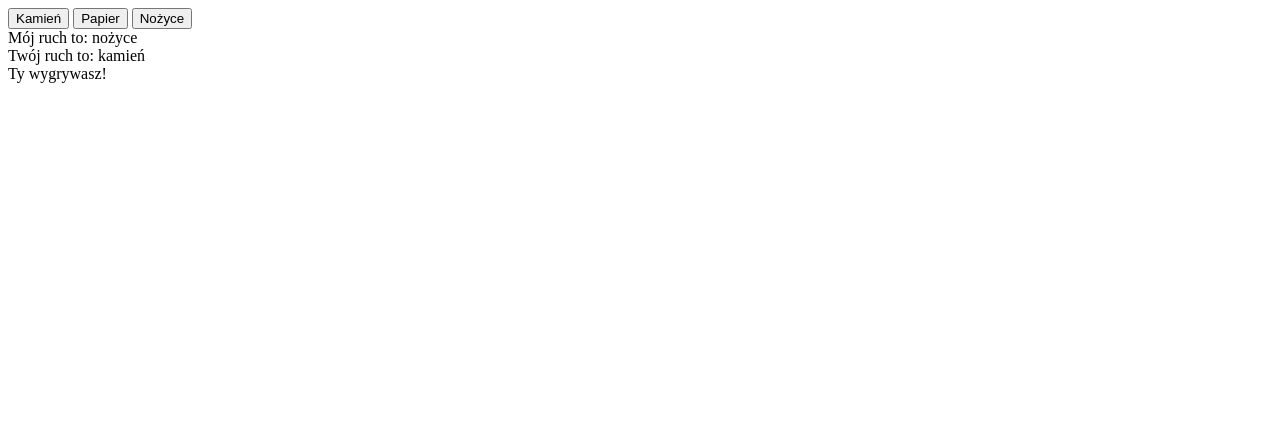
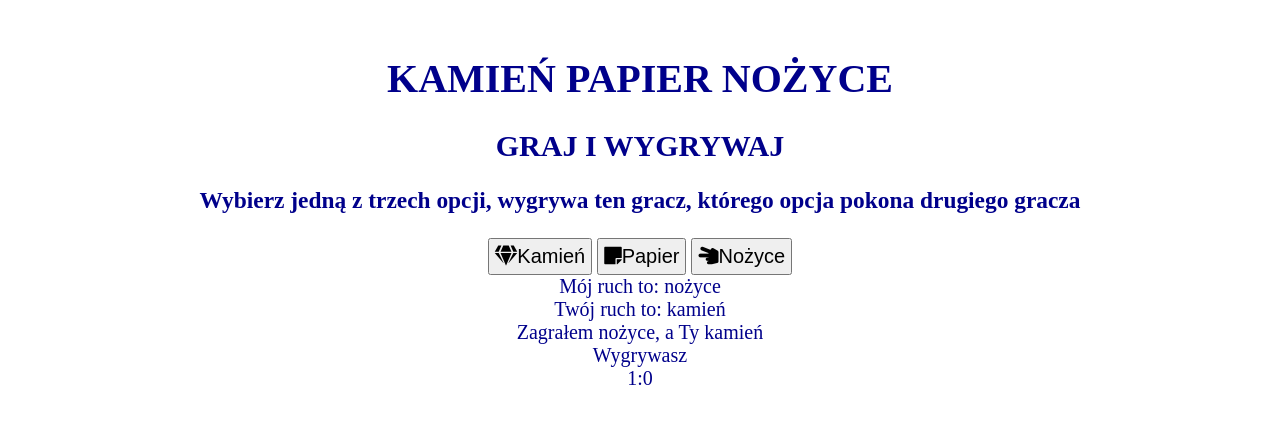
Before and after one commit to Orzechowa/javascript-prework, a website: page index.html in a window 1280 px wide. Both pictures are taken after a click on the button "Kamień". Drawn offline with Linux system fonts and the light colour scheme.

Commit message:
Add function result

```diff
--- a/index.html
+++ b/index.html
@@ -4,16 +4,24 @@
 	<meta charset="UTF-8">
 	<title>Kamień, papier, nożyce</title>
 	<link rel="stylesheet" href="css/style.css">
+	<link rel="stylesheet" href="https://use.fontawesome.com/releases/v5.5.0/css/all.css">
 </head>
 <body>
+	<header>
+		<h1>KAMIEŃ PAPIER NOŻYCE</h1>
+		<h2>GRAJ I WYGRYWAJ</h2>
+		<h3> Wybierz jedną z trzech opcji, wygrywa ten gracz, którego opcja pokona drugiego gracza</h3>
+	</header>
 	<div class="container">
 		<div id="buttons">
-			<button id="play-rock">Kamień</button>
-			<button id="play-paper">Papier</button>
-			<button id="play-scissors">Nożyce</button>
+			<button class="rock" id="play-rock"><i class="fas fa-gem"></i>Kamień</button>
+			<button class="paper" id="play-paper"><i class="fas fa-sticky-note"></i>Papier</button>
+			<button class="scissors" id="play-scissors"><i class="fas fa-hand-scissors"></i>Nożyce</button>
 		</div>
-		<div id="messages"></div>
+		<div class="choice" id="messages"></div>
+		<div id="result"></div>
 	</div>
+
 	<script src="js/functions.js"></script>
 	<script src="js/script.js"></script>
 </body>
--- a/js/script.js
+++ b/js/script.js
@@ -1,99 +1,51 @@
+let playerScore = 0;
+let computerScore = 0;
+
 function playGame(playerInput){
-  clearMessages();
+
   function getMoveName(argMoveId){
-    if(argMoveId == 1){
-      return 'kamień';
-    }
-    if(argMoveId == 2){
-      return 'papier'
-    }
-    if(argMoveId == 3){
-      return 'nożyce'
-    }
-    printMessage('Nie znam ruchu o id ' + argMoveId + '.');
-      return 'nieznany ruch';
+    if(argMoveId == 1) return 'kamień'
+    if(argMoveId == 2) return 'papier'
+    if(argMoveId == 3) return 'nożyce'
   }
 
+  function displayResult(argComputerMove, argPlayerMove){
+    printMessage('Zagrałem ' + argComputerMove + ', a Ty ' + argPlayerMove);
+
+    if((argComputerMove == 'kamień' && argPlayerMove =='papier') ||
+    (argComputerMove == 'nożyce' && argPlayerMove == 'kamień') ||
+    (argComputerMove == 'papier' && argPlayerMove == 'nożyce')) {
+     printMessage('Wygrywasz');
+     playerScore++;
+     printMessage(playerScore + ':' + computerScore);
+  }
+  else if(argComputerMove == argPlayerMove) {
+     printMessage('Remis!');
+  } else {
+    printMessage('Przegrywasz!');
+    computerScore++;
+    printMessage(playerScore + ':' + computerScore);
+  }
+
+  }
+
+// PROCES GRY
+
+// wyczść diva z wiadomościami
+clearMessages();
+
+// wylosuj wybór gracza i skonwertuj go do zapisu tekstowego (1 --> papier)
   let randomNumber = Math.floor(Math.random() * 3 + 1);
-
-  console.log('Wylosowana liczba to: ' + randomNumber);
-
   let computerMove = getMoveName(randomNumber);
-  /*
-  if(randomNumber == 1){
-    computerMove = 'kamień';
-  }
-  if(randomNumber == 2) {
-    computerMove = 'papier';
-  }
-  if(randomNumber == 3) {
-    computerMove = 'nożyce'
-  }
-  */
   printMessage('Mój ruch to: ' + computerMove);
 
-
-  console.log('Gracz wpisał: ' + playerInput);
+// ustal wybó gracza (1 --> papier)
 
   let playerMove = getMoveName(playerInput);
-
-  /*
-  if(playerInput == '1'){
-    playerMove = 'kamień';
-  }
-  if(playerInput == '2'){
-    playerMove = 'papier';
-  }
-  if(playerInput == '3'){
-    playerMove = 'nożyce'
-  }
-  */
-
   printMessage('Twój ruch to: ' + playerMove);
 
-  let argComputerMove = getMoveName(randomNumber);
 
-  let argPlayerMove = getMoveName(playerInput);
-
-  function displayResult(argComputerMove, argPlayerMove){
-    printMessage('Zagrałem' + argComputerMove + ', a Ty' + argPlayerMove);
-  }
-  if(argComputerMove == 'kamień' && argPlayerMove == 'kamień'){
-    printMessage('Remis!');
-  }
-  if(argComputerMove == 'kamień' && argPlayerMove == 'nożyce'){
-    printMessage('Przegrywasz!');
-  }
-  if(argComputerMove == 'kamień' && argPlayerMove =='papier'){
-    printMessage( 'Wygrywasz')
-  }
-  if(argComputerMove == 'kamień' && argPlayerMove == 'nieznany ruch'){
-    printMessage('Wybierz poprawną opcje!');
-  }
-  if(argComputerMove == 'papier' && argPlayerMove == 'papier'){
-    printMessage('Remis!');
-  }
-  if(argComputerMove == 'papier' && argPlayerMove == 'kamień'){
-    printMessage('Przegrywasz!');
-  }
-  if(argComputerMove == 'papier' && argPlayerMove == 'nożyce'){
-    printMessage('Ty wygrywasz!');
-  }
-  if(argComputerMove == 'papier' && argPlayerMove == 'nieznany ruch'){
-    printMessage('Wybierz poprawną opcje!');
-  }
-  if(argComputerMove == 'nożyce' && argPlayerMove == 'papier'){
-    printMessage('Przegrywasz!');
-  }
-  if(argComputerMove == 'nożyce' && argPlayerMove == 'kamień'){
-    printMessage('Ty wygrywasz!');
-  }
-  if(argComputerMove == 'nożyce' && argPlayerMove == 'nożyce'){
-    printMessage('Remis!');
-  }
-  if(argComputerMove == 'nożyce' && argPlayerMove == 'nieznany ruch'){
-    printMessage('Wybierz poprawną opcje!');
-  }
+  displayResult(computerMove, playerMove);
 }
 
 document.getElementById('play-rock').addEventListener('click', function(){
--- a/sass/style.scss
+++ b/sass/style.scss
@@ -0,0 +1,15 @@
+body {
+    text-align: center;
+    align-items: center;
+    color: darkblue;
+    font-size: 20px;
+    padding: 20px;
+}
+button{
+    font-size: 20px;
+    padding: 5px;
+    display: inline-block;
+}
+.container {
+    padding-bottom: 20px;
+}
```
Also changed, not shown: css/style.css, 1 other file.
